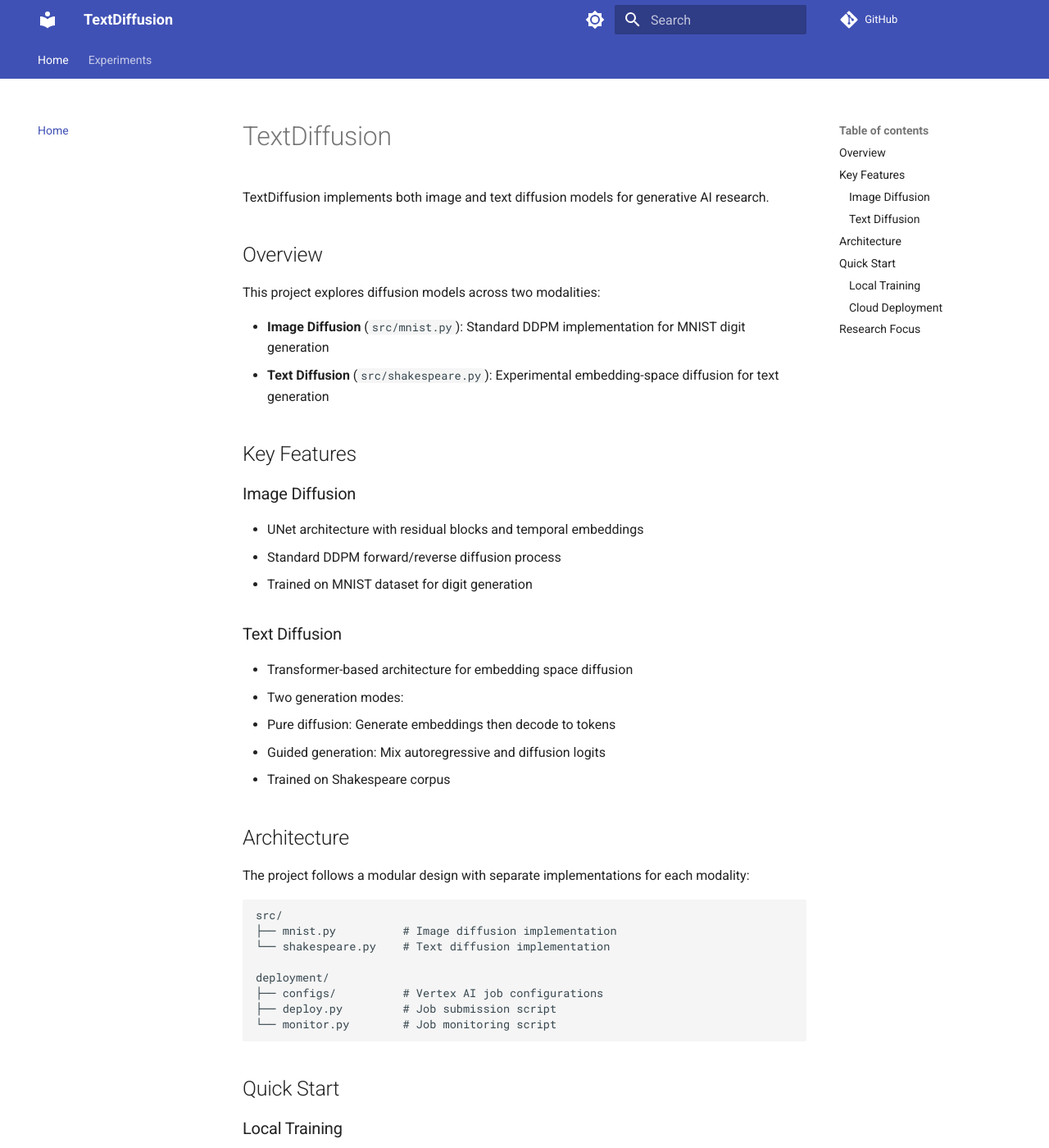
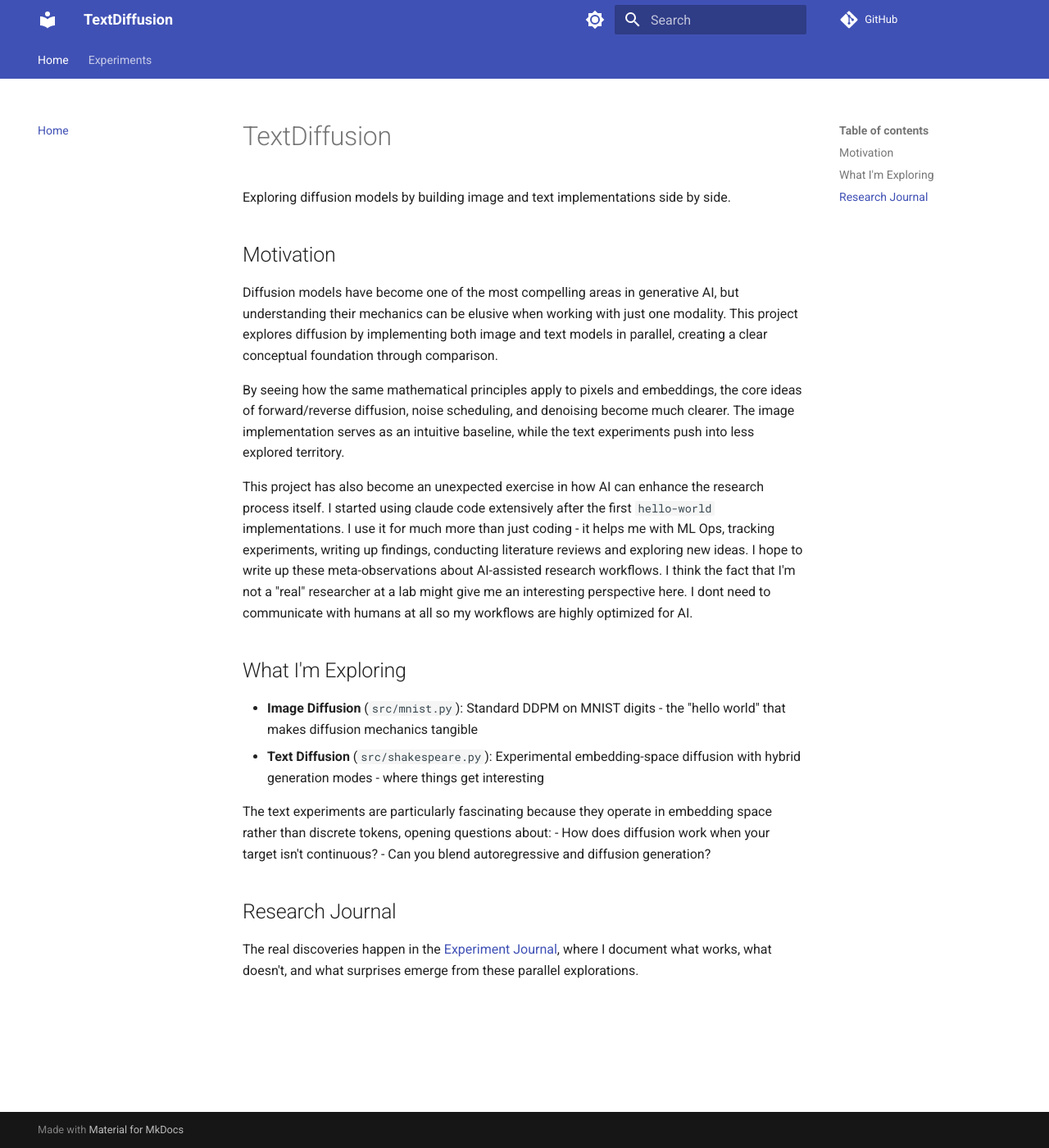
Before and after one commit to LiamConnell/TinyDiffusionModels, an MkDocs documentation site: the page built from docs/docs/index.md, in a window 1280 px wide and 1400 px high. Shown: the whole window at 82% size. Built offline with MkDocs 1.6.1 and Material for MkDocs 9.7.7, drawn with Linux system fonts in a browser that asks for light colours; comment, search, counter and statistics services are not loaded; some of the changed text lies outside the part shown.

Commit message:
update docs

````diff
--- a/docs/docs/index.md
+++ b/docs/docs/index.md
@@ -1,81 +1,25 @@
 # TextDiffusion
 
-TextDiffusion implements both image and text diffusion models for generative AI research.
+Exploring diffusion models by building image and text implementations side by side.
 
-## Overview
+## Motivation
 
-This project explores diffusion models across two modalities:
+Diffusion models have become one of the most compelling areas in generative AI, but understanding their mechanics can be elusive when working with just one modality. This project explores diffusion by implementing both image and text models in parallel, creating a clear conceptual foundation through comparison.
 
-- **Image Diffusion** (`src/mnist.py`): Standard DDPM implementation for MNIST digit generation
-- **Text Diffusion** (`src/shakespeare.py`): Experimental embedding-space diffusion for text generation
+By seeing how the same mathematical principles apply to pixels and embeddings, the core ideas of forward/reverse diffusion, noise scheduling, and denoising become much clearer. The image implementation serves as an intuitive baseline, while the text experiments push into less explored territory.
 
-## Key Features
+This project has also become an unexpected exercise in how AI can enhance the research process itself. I started using claude code extensively after the first `hello-world` implementations. I use it for much more than just coding - it helps me with ML Ops, tracking experiments, writing up findings, conducting literature reviews and exploring new ideas. I hope to write up these meta-observations about AI-assisted research workflows. I think the fact that I'm not a "real" researcher at a lab might give me an interesting perspective here. I dont need to communicate with humans at all so my workflows are highly optimized for AI.
 
-### Image Diffusion
-- UNet architecture with residual blocks and temporal embeddings
-- Standard DDPM forward/reverse diffusion process
-- Trained on MNIST dataset for digit generation
+## What I'm Exploring
 
-### Text Diffusion
-- Transformer-based architecture for embedding space diffusion
-- Two generation modes:
-  - Pure diffusion: Generate embeddings then decode to tokens
-  - Guided generation: Mix autoregressive and diffusion logits
-- Trained on Shakespeare corpus
+- **Image Diffusion** (`src/mnist.py`): Standard DDPM on MNIST digits - the "hello world" that makes diffusion mechanics tangible
+- **Text Diffusion** (`src/shakespeare.py`): Experimental embedding-space diffusion with hybrid generation modes - where things get interesting
 
-## Architecture
+The text experiments are particularly fascinating because they operate in embedding space rather than discrete tokens, opening questions about:
+- How does diffusion work when your target isn't continuous?
+- Can you blend autoregressive and diffusion generation?
 
-The project follows a modular design with separate implementations for each modality:
 
-```
-src/
-├── mnist.py          # Image diffusion implementation
-└── shakespeare.py    # Text diffusion implementation
+## Research Journal
 
-deployment/
-├── configs/          # Vertex AI job configurations
-├── deploy.py         # Job submission script
-└── monitor.py        # Job monitoring script
-```
-
-## Quick Start
-
-### Local Training
-
-```bash
-# Setup environment
-uv venv
-uv pip install -r requirements.txt
-
-# Train image diffusion
-uv run python -m src.mnist --train
-
-# Train text diffusion
-uv run python -m src.shakespeare --train
-
-# Generate samples
-uv run python -m src.mnist --sample
-uv run python -m src.shakespeare --sample
-```
-
-### Cloud Deployment
-
-Deploy training jobs to Google Cloud Vertex AI:
-
-```bash
-# Deploy text diffusion training
-uv run python deployment/deploy.py shakespeare-training
-
-# Monitor job progress
-uv run python deployment/monitor.py JOB_ID
-```
-
-## Research Focus
-
-The text diffusion component represents experimental research into:
-
-- Embedding-space diffusion vs. discrete token diffusion
-- Hybrid autoregressive-diffusion generation
-- Quality comparison between pure and guided generation modes
-
-Results and findings are documented in the [Experiment Journal](experiments.md).
+The real discoveries happen in the [Experiment Journal](experiments.md), where I document what works, what doesn't, and what surprises emerge from these parallel explorations.
````
Also changed, not shown: docs/docs/experiments/posts/2025-07-21-learned-rounding-implementation.md (+32 -34 lines), 1 other file.
